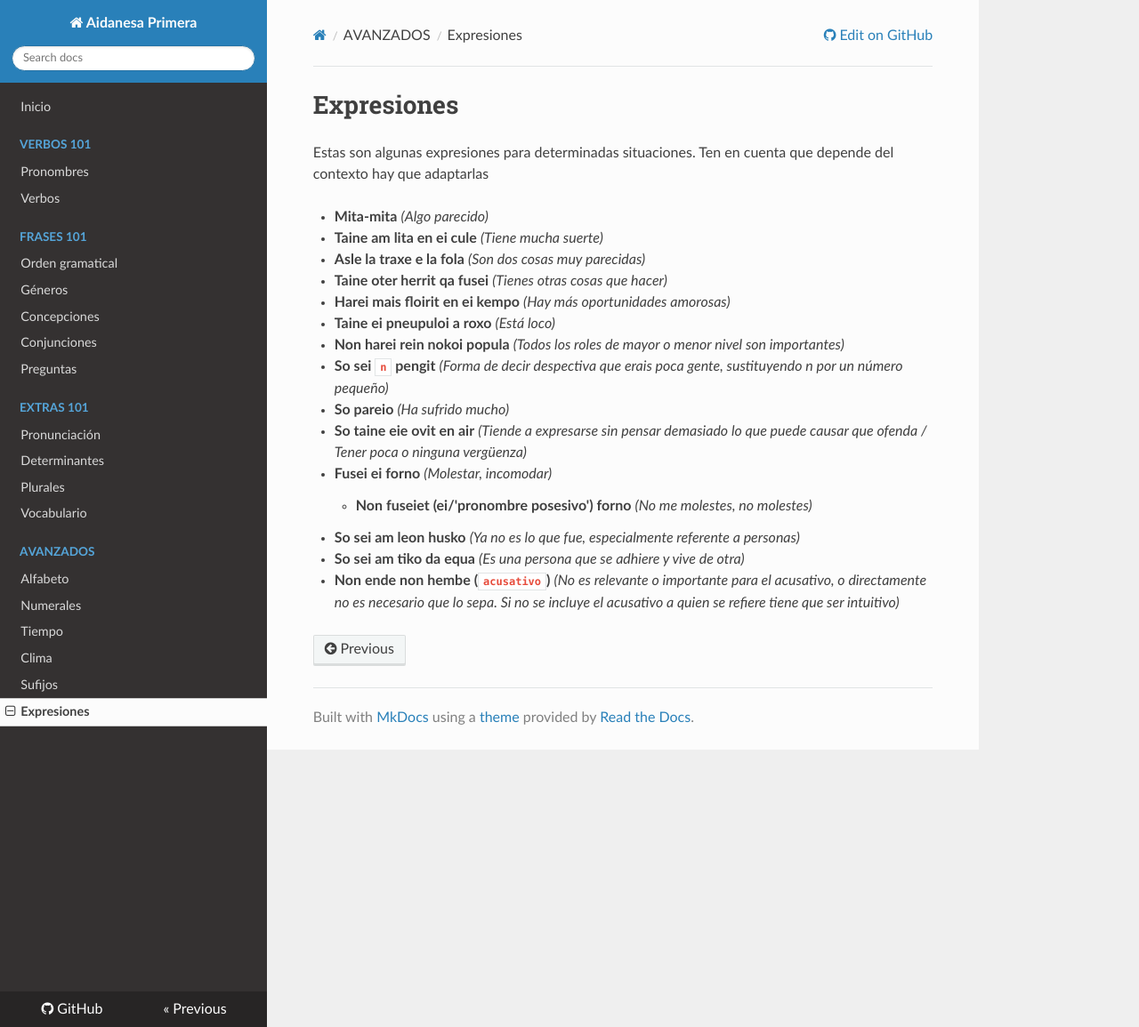
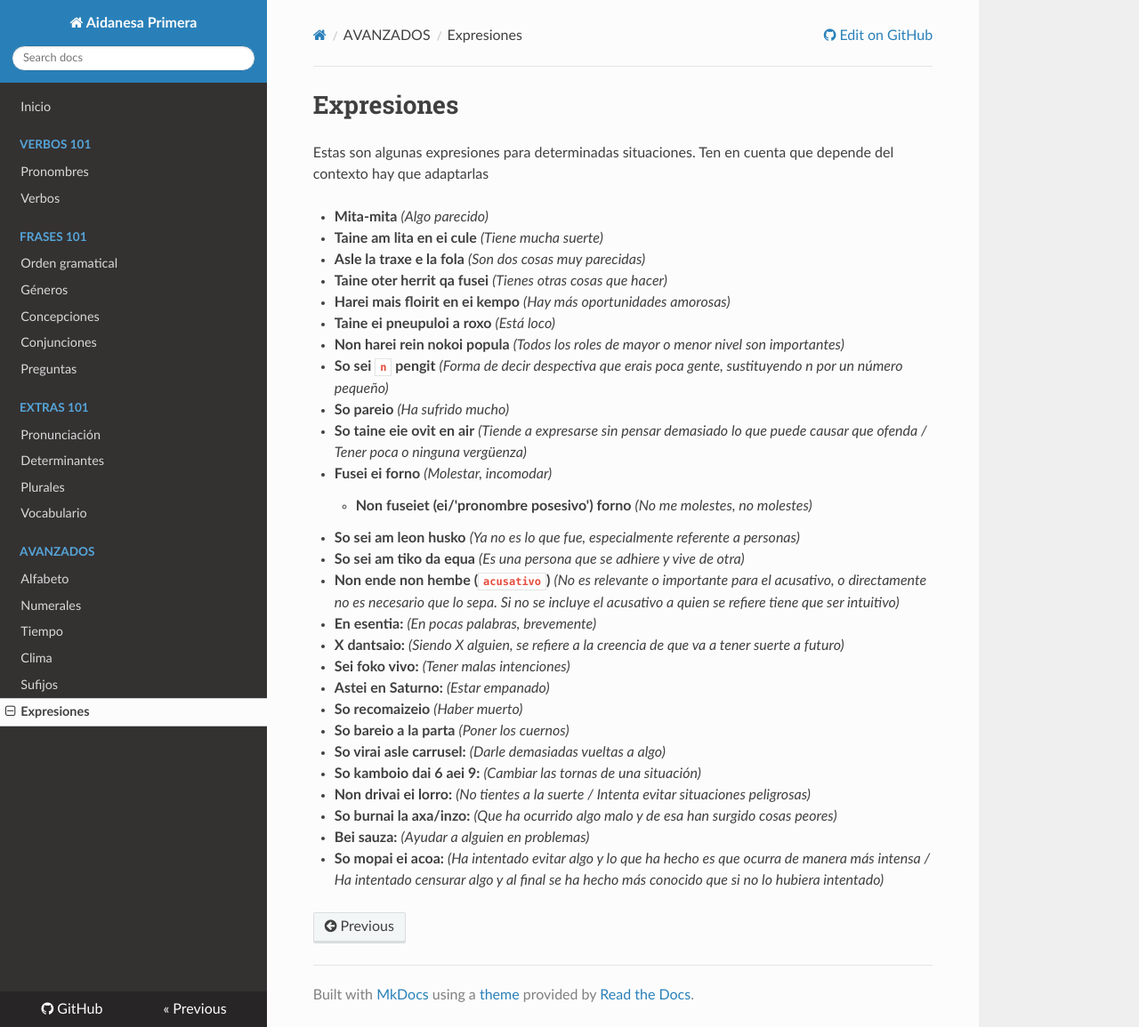
Before and after one commit to AntikoreDev/oda-primera, an MkDocs documentation site: the page built from docs/advanced/expressions.md, in a window 1280 px wide and 1155 px high. Shown: the whole window at 89% size. Built offline with MkDocs 1.6.1, drawn with Linux system fonts in a browser that asks for light colours; nearby versions of some CDN libraries.

Commit message:
Added even new expressions

```diff
--- a/docs/advanced/expressions.md
+++ b/docs/advanced/expressions.md
@@ -16,3 +16,15 @@ Estas son algunas expresiones para determinadas situaciones. Ten en cuenta que d
 - **So sei am leon husko** _(Ya no es lo que fue, especialmente referente a personas)_
 - **So sei am tiko da equa** _(Es una persona que se adhiere y vive de otra)_
 - **Non ende non hembe (`acusativo`)** _(No es relevante o importante para el acusativo, o directamente no es necesario que lo sepa. Si no se incluye el acusativo a quien se refiere tiene que ser intuitivo)_
+- **En esentia:** _(En pocas palabras, brevemente)_
+- **X dantsaio:** _(Siendo X alguien, se refiere a la creencia de que va a tener suerte a futuro)_
+- **Sei foko vivo:** _(Tener malas intenciones)_
+- **Astei en Saturno:** _(Estar empanado)_
+- **So recomaizeio** _(Haber muerto)_
+- **So bareio a la parta** _(Poner los cuernos)_
+- **So virai asle carrusel:** _(Darle demasiadas vueltas a algo)_
+- **So kamboio dai 6 aei 9:** _(Cambiar las tornas de una situación)_
+- **Non drivai ei lorro:** _(No tientes a la suerte / Intenta evitar situaciones peligrosas)_
+- **So burnai la axa/inzo:** _(Que ha ocurrido algo malo y de esa han surgido cosas peores)_
+- **Bei sauza:** _(Ayudar a alguien en problemas)_
+- **So mopai ei acoa:** _(Ha intentado evitar algo y lo que ha hecho es que ocurra de manera más intensa / Ha intentado censurar algo y al final se ha hecho más conocido que si no lo hubiera intentado)_
```
